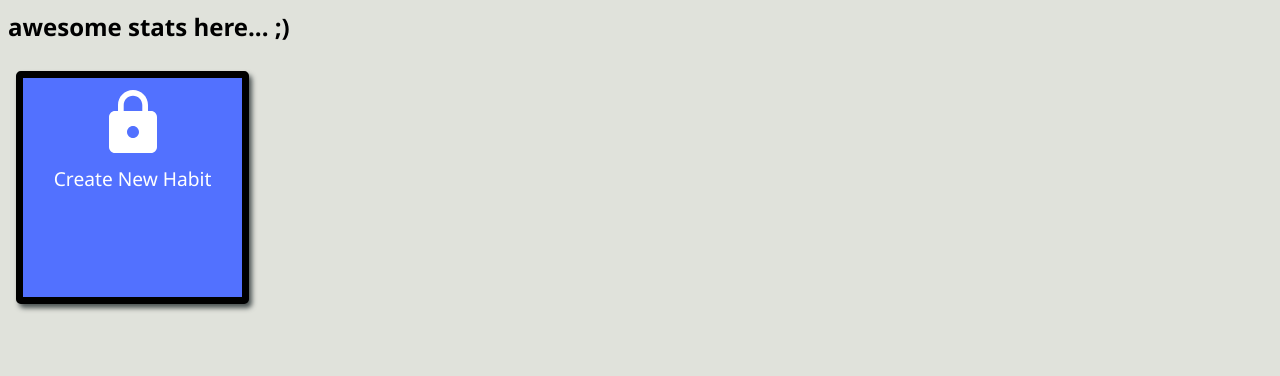
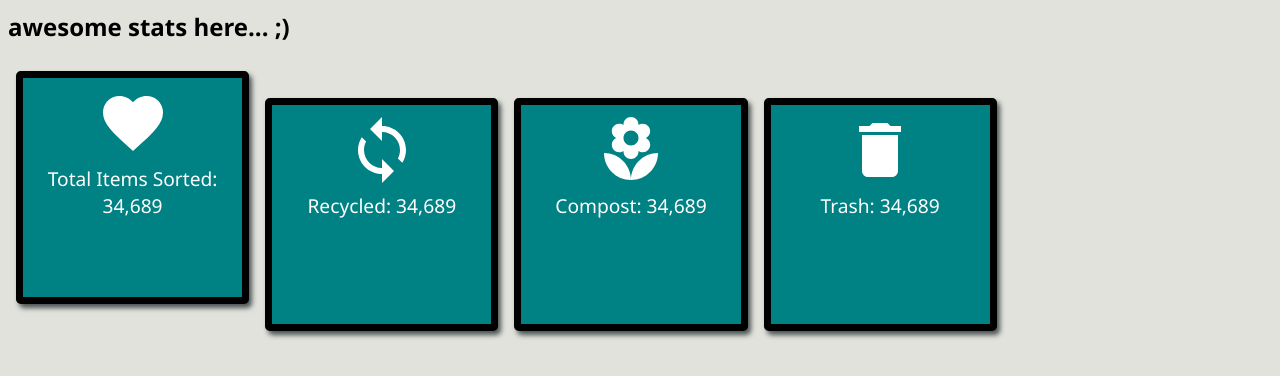
Before and after one commit to TheHumanCreative/smart-waste-collection, a React app: page /#/stats in a window 1280 px wide. Shown: the part 146-522 px from the top of the page. Built offline with nearby package versions, Linux system fonts and the light colour scheme; no server answers.

Commit message:
added first four data points to the stats page

```diff
--- a/src/components/App/App.css
+++ b/src/components/App/App.css
@@ -190,7 +190,7 @@ input{
       flex-wrap: wrap;
       text-align: center;
       font-size: 1.2em;
-      background-color: rgba(82, 113, 255, 1);
+      background-color: #008183;
     }
 
     .dashboard-p{
--- a/src/components/StatsPage/StatsPage.js
+++ b/src/components/StatsPage/StatsPage.js
@@ -3,7 +3,7 @@ import { connect } from "react-redux";
 // import Button from "@material-ui/core/Button";
 import { withStyles } from "@material-ui/core/styles";
 // import { Grid } from "@material-ui/core";
-import {Restore, Lock, TrendingUp, ViewList} from '@material-ui/icons';
+import {Favorite, Sync, LocalFlorist, Delete} from "@material-ui/icons";
 
 
 const styles = {
@@ -19,9 +19,27 @@ class StatsPage extends Component {
                 <h2>awesome stats here... ;)</h2>
 
                 <section className="dashboard">
-                    <Lock className="icon"/>
+                    <Favorite className="icon"/>
                     <br/>
-                    <span className="dashboard-p">Create New Habit</span>
+                    <span className="dashboard-p">Total Items Sorted: 34,689</span>
+                </section>
+
+                <section className="dashboard">
+                    <Sync className="icon"/>
+                    <br/>
+                    <span className="dashboard-p">Recycled: 34,689</span>
+                </section>
+
+                <section className="dashboard">
+                    <LocalFlorist className="icon"/>
+                    <br/>
+                    <span className="dashboard-p">Compost: 34,689</span>
+                </section>
+
+                <section className="dashboard">
+                    <Delete className="icon"/>
+                    <br/>
+                    <span className="dashboard-p">Trash: 34,689</span>
                 </section>
 
             </div>
```
